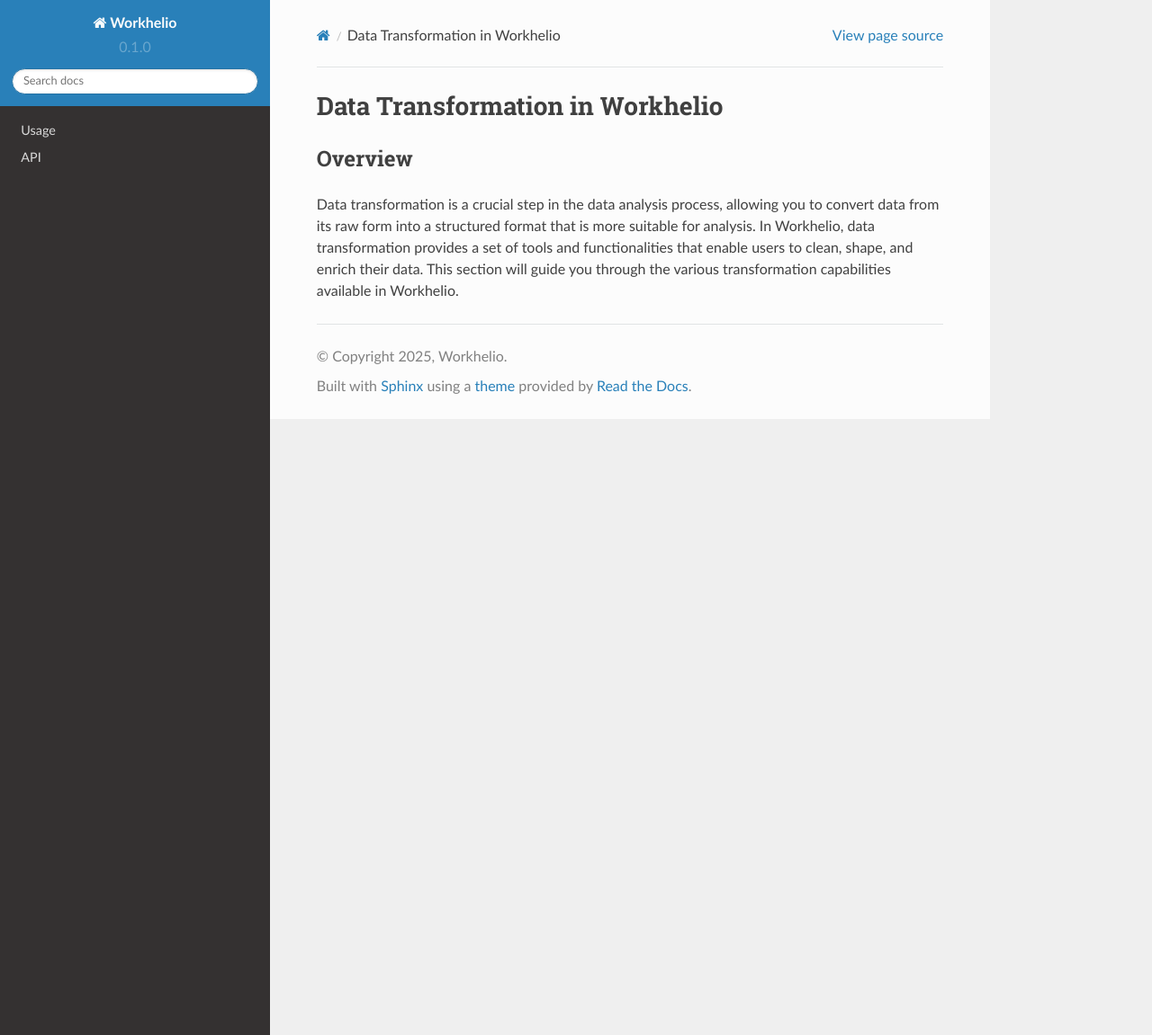
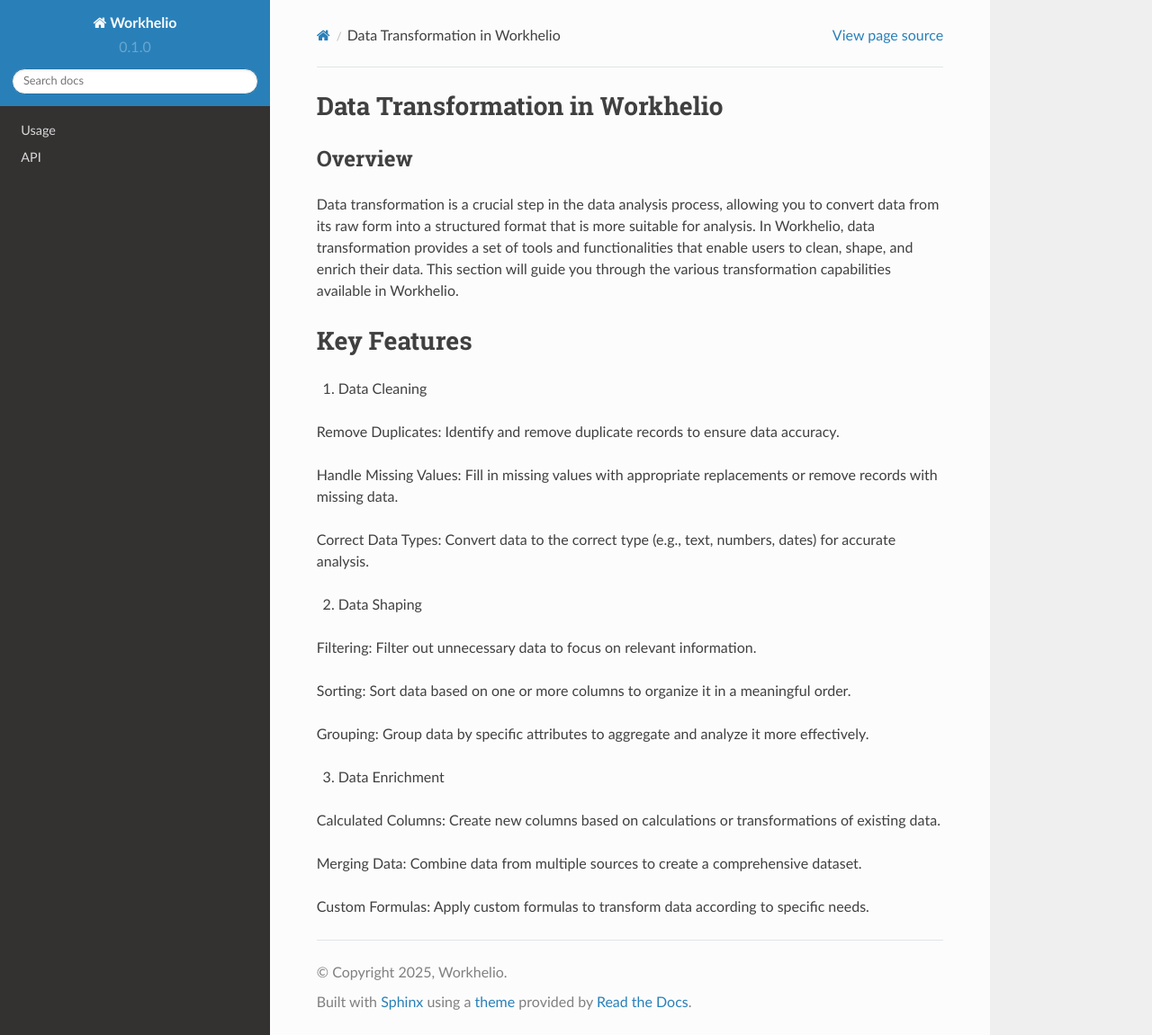
Before and after one commit to workhelio/workhelio, a Sphinx documentation site: the page built from docs/source/data_transformation.rst, in a window 1280 px wide and 1151 px high. Shown: the whole window at 90% size. Built offline with Sphinx 7.4.7 and the Read the Docs theme 2.0.0, drawn with Linux system fonts in a browser that asks for light colours.

Commit message:
Update data_transformation.rst
Added Data transformation's key features

```diff
--- a/docs/source/data_transformation.rst
+++ b/docs/source/data_transformation.rst
@@ -7,3 +7,32 @@ Overview
 --------
 
 Data transformation is a crucial step in the data analysis process, allowing you to convert data from its raw form into a structured format that is more suitable for analysis. In Workhelio, data transformation provides a set of tools and functionalities that enable users to clean, shape, and enrich their data. This section will guide you through the various transformation capabilities available in Workhelio.
+
+.. _keyFeatures
+
+Key Features
+============
+
+1. Data Cleaning
+
+Remove Duplicates: Identify and remove duplicate records to ensure data accuracy.
+
+Handle Missing Values: Fill in missing values with appropriate replacements or remove records with missing data.
+
+Correct Data Types: Convert data to the correct type (e.g., text, numbers, dates) for accurate analysis.
+
+2. Data Shaping
+
+Filtering: Filter out unnecessary data to focus on relevant information.
+
+Sorting: Sort data based on one or more columns to organize it in a meaningful order.
+
+Grouping: Group data by specific attributes to aggregate and analyze it more effectively.
+
+3. Data Enrichment
+
+Calculated Columns: Create new columns based on calculations or transformations of existing data.
+
+Merging Data: Combine data from multiple sources to create a comprehensive dataset.
+
+Custom Formulas: Apply custom formulas to transform data according to specific needs.
```
